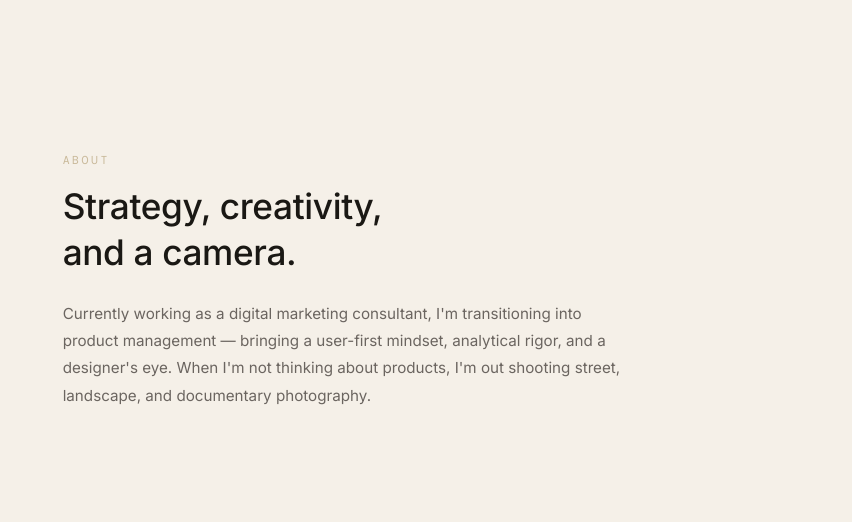
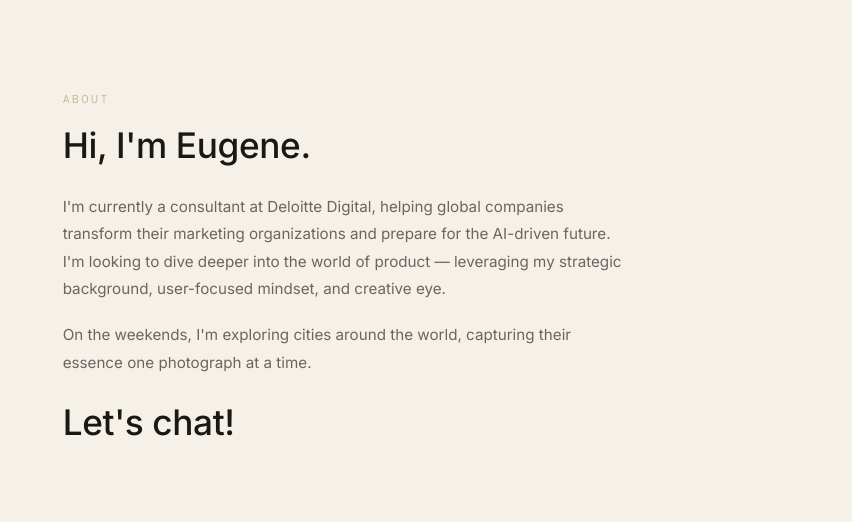
Before and after one commit to eugthekid/portfolio, a plain HTML site: page index.html in a window 1280 px wide. Shown: the part 840-1362 px from the top of the page, 428-1280 px from the left. Drawn offline with nearby package versions, Linux system fonts and the light colour scheme; a web font is replaced by a local one.

Commit message:
Rewrite About section with intro, weekend life, and CTA

```diff
--- a/index.html
+++ b/index.html
@@ -310,6 +310,11 @@
       line-height: 1.8;
       max-width: 560px;
       font-size: 0.95rem;
+      margin-bottom: 1.2rem;
+    }
+
+    .about-cta {
+      margin-top: 1.5rem;
     }
 
     /* Projects strip */
@@ -971,10 +976,10 @@
       </div>
       <div class="about-content">
         <span class="about-label">About</span>
-        <h2>Strategy, creativity,<br>and a camera.</h2>
-        <p>
-          Currently working as a digital marketing consultant, I'm transitioning into product management — bringing a user-first mindset, analytical rigor, and a designer's eye. When I'm not thinking about products, I'm out shooting street, landscape, and documentary photography.
-        </p>
+        <h2>Hi, I'm Eugene.</h2>
+        <p>I'm currently a consultant at Deloitte Digital, helping global companies transform their marketing organizations and prepare for the AI-driven future. I'm looking to dive deeper into the world of product — leveraging my strategic background, user-focused mindset, and creative eye.</p>
+        <p>On the weekends, I'm exploring cities around the world, capturing their essence one photograph at a time.</p>
+        <h2 class="about-cta">Let's chat!</h2>
       </div>
     </section>
 
```
